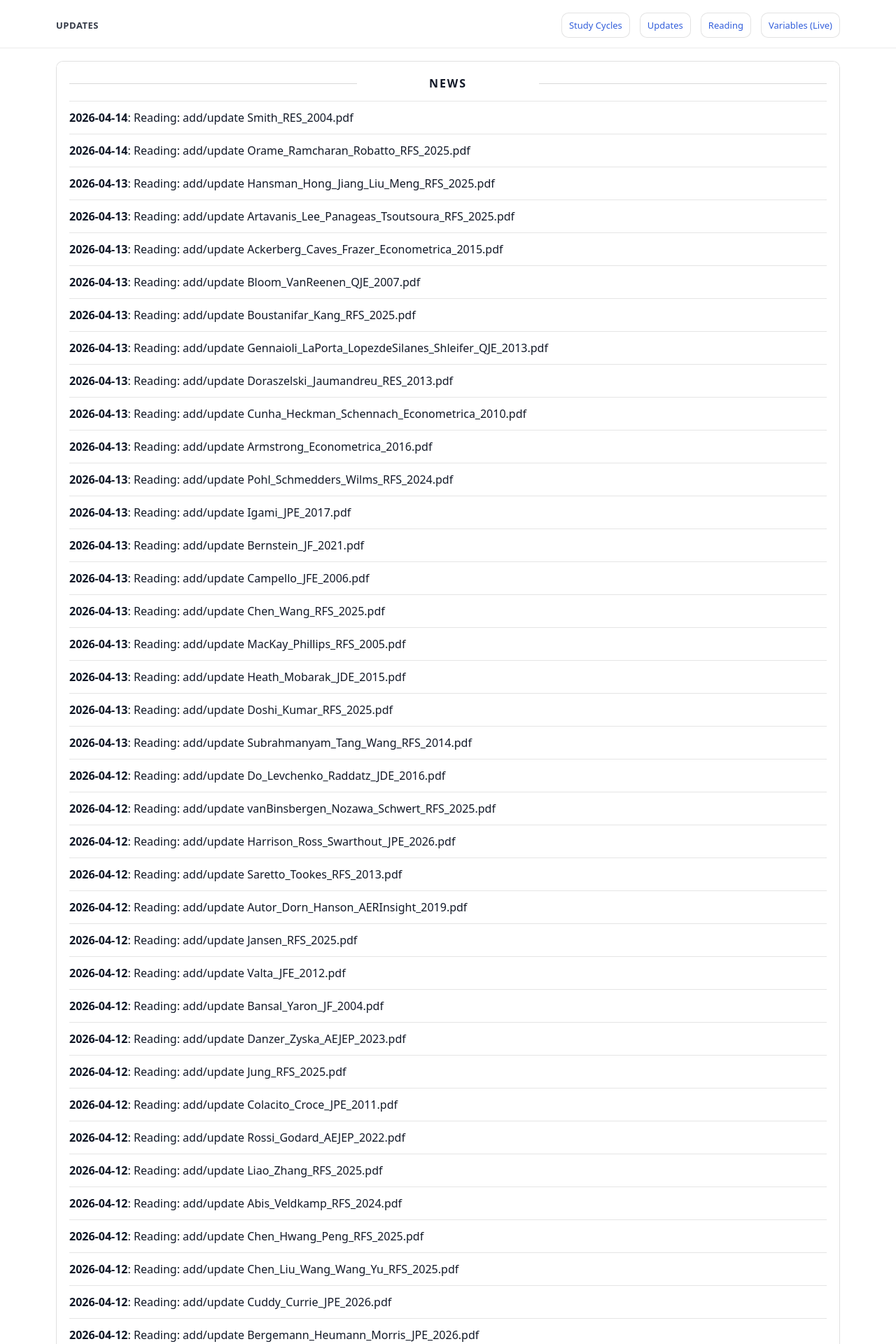
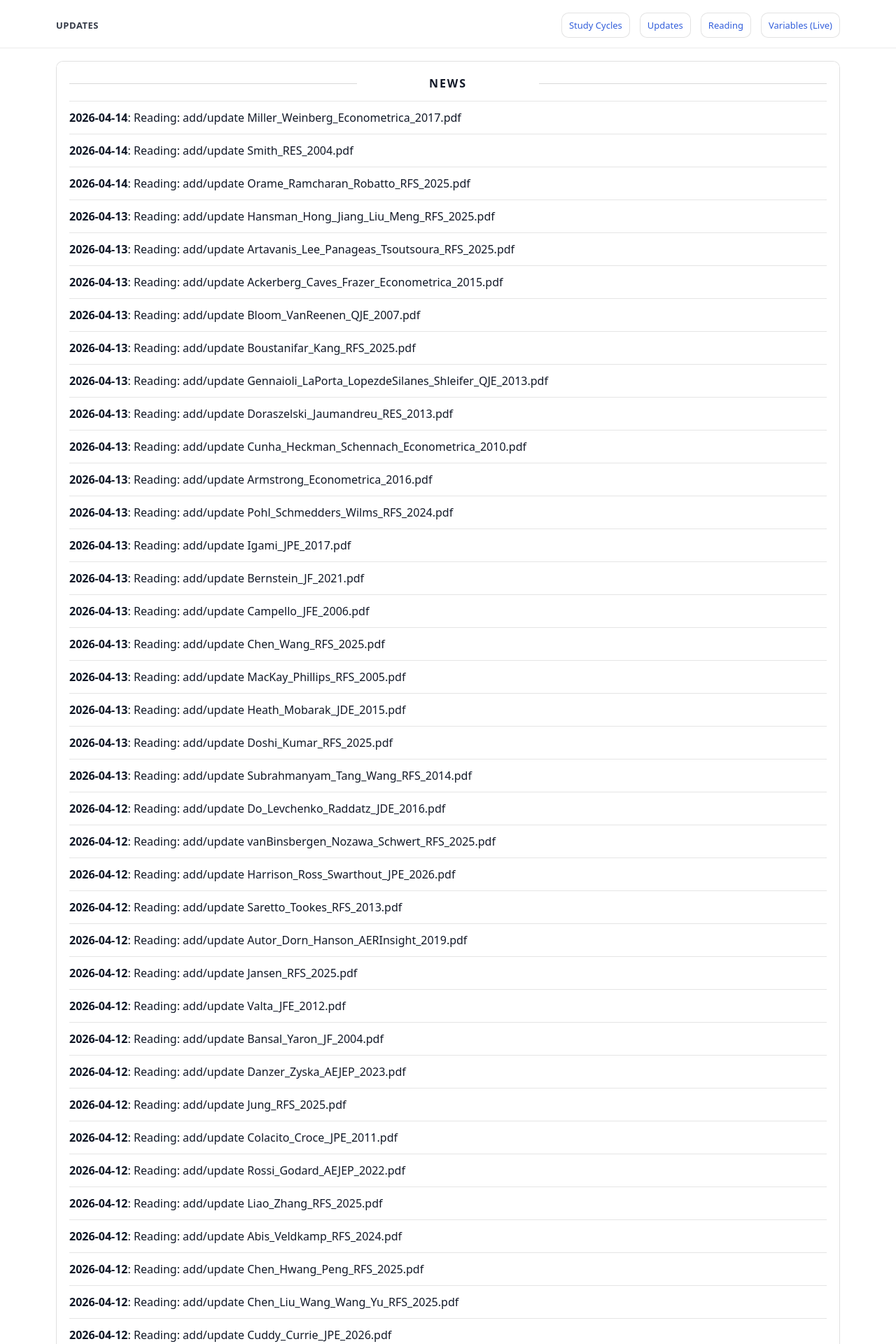
Before and after one commit to yaxinzn/study-archive, a Jekyll site: the page built from updates/index.md, in a window 1280 px wide. Shown: the top 1920 px of the page at 70% size. Built offline with Jekyll 4.4.1, drawn with Linux system fonts in a browser that asks for light colours; some of the changed text lies outside the part shown.

Commit message:
chore: update NEWS feed

```diff
--- a/_data/news.yml
+++ b/_data/news.yml
@@ -1,4 +1,7 @@
 # Auto-generated update history (sorted newest -> oldest). Do not edit manually.
+- ts: "1776117436"
+  date: "2026-04-14"
+  title: "Reading: add/update Miller_Weinberg_Econometrica_2017.pdf"
 - ts: "1776113971"
   date: "2026-04-14"
   title: "Reading: add/update Smith_RES_2004.pdf"
```
